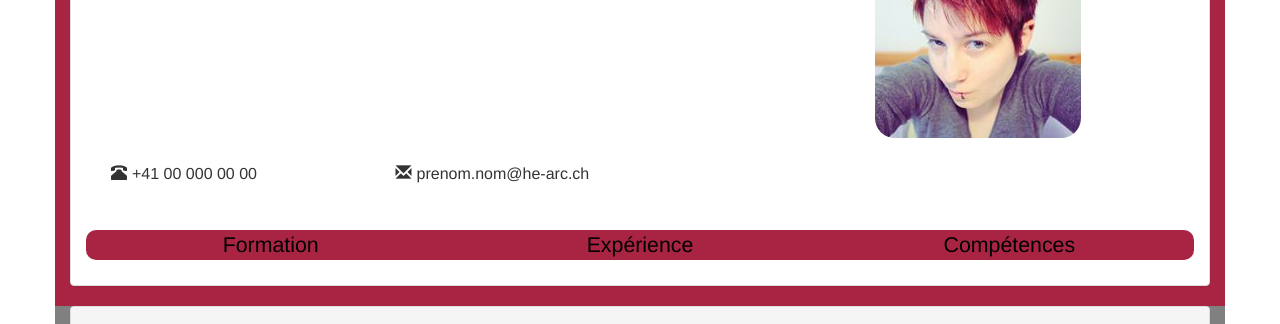
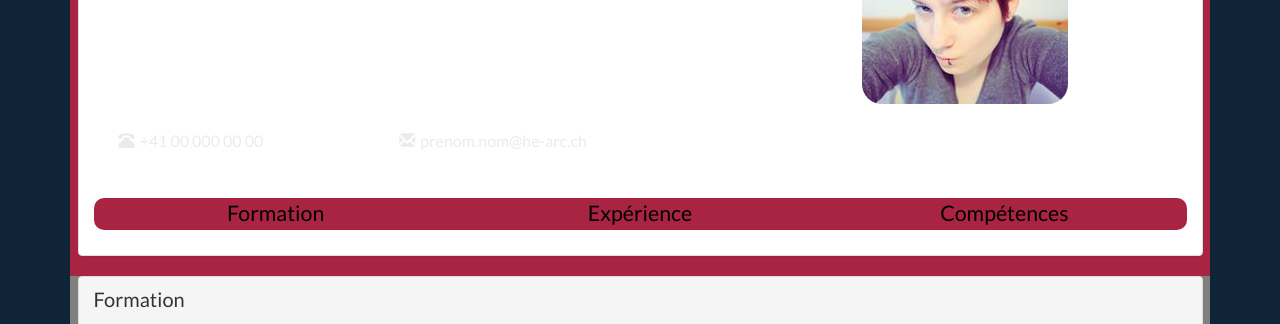
Before and after one commit to melissavoirol/monCV, a website: page app/index.html in a window 1280 px wide. Shown: the part 178-502 px from the top of the page. Drawn offline with nearby package versions, Linux system fonts and the light colour scheme; files that its build step writes are made by us from their sources.

Commit message:
Change bootswatch

```diff
--- a/app/index.html
+++ b/app/index.html
@@ -11,7 +11,7 @@
     <!-- bower:css -->
     <link rel="stylesheet" href="bower_components/bootstrap/dist/css/bootstrap.css" />
     <!-- endbower -->
-	<!--<link rel="stylesheet" href="bower_components/bootswatch/superhero/bootstrap.css">-->
+	<link rel="stylesheet" href="bower_components/bootswatch/superhero/bootstrap.css">
     <!-- endbuild -->
     <!-- build:css(.tmp) styles/main.css -->
     <!--<link rel="stylesheet" href="styles/main.css">-->
```
